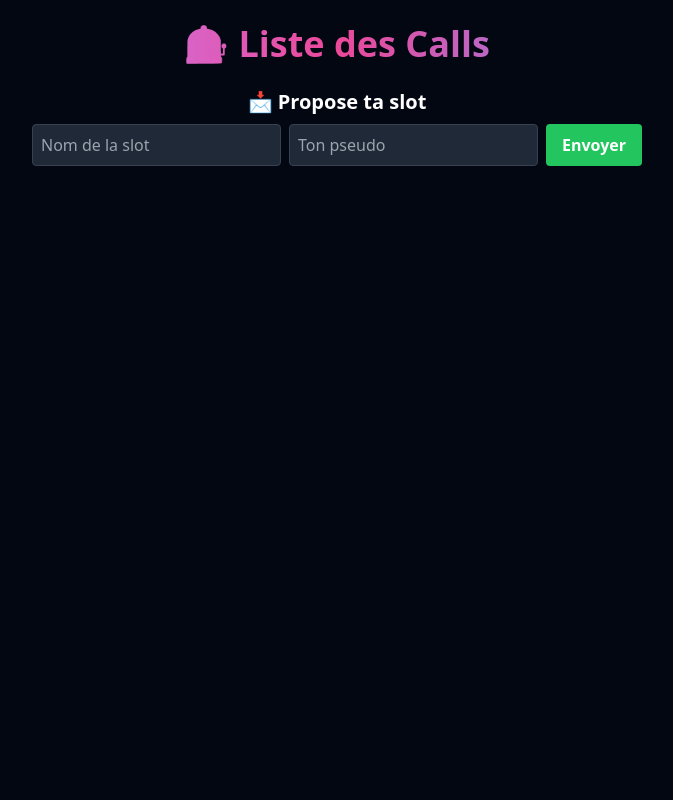
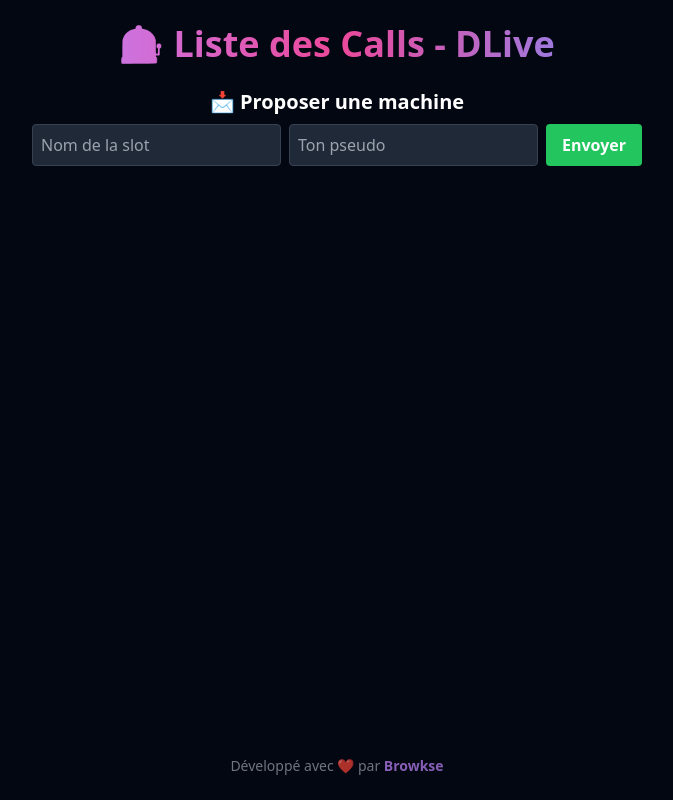
Before and after one commit to Corpse203/calls-bot, a website: page public/index.html in a window 1280 px wide. Shown: the whole page, without its empty margins (303-976 px from the left). Drawn offline with nearby package versions, Linux system fonts and the light colour scheme; no server answers.

Commit message:
Update index.html

```diff
--- a/public/index.html
+++ b/public/index.html
@@ -1,12 +1,14 @@
 <!DOCTYPE html>
 <html lang="fr">
 <head>
-  <meta charset="UTF-8">
+  <meta charset="UTF-8" />
   <meta name="viewport" content="width=device-width, initial-scale=1.0"/>
   <title>Calls Viewer</title>
   <script src="https://cdn.tailwindcss.com"></script>
   <style>
-    .fade-in { animation: fadeIn 0.5s ease-out; }
+    .fade-in {
+      animation: fadeIn 0.5s ease-out;
+    }
     .fade-out {
       opacity: 0;
       transform: translateX(40px);
@@ -18,15 +20,16 @@
     }
   </style>
 </head>
-<body class="bg-gray-950 text-white min-h-screen p-6 font-sans">
+<body class="flex flex-col justify-between min-h-screen bg-gray-950 text-white p-6 font-sans">
+
   <div class="max-w-2xl mx-auto text-center">
     <h1 class="text-4xl font-bold mb-6 text-transparent bg-clip-text bg-gradient-to-r from-purple-400 via-pink-500 to-indigo-400">
-      🎰 Liste des Calls
+      🎰 Liste des Calls - DLive
     </h1>
 
     <!-- 🎯 Formulaire PUBLIC -->
     <div id="viewerForm" class="mb-8">
-      <h2 class="text-xl font-bold mb-2">📩 Propose ta slot</h2>
+      <h2 class="text-xl font-bold mb-2">📩 Proposer une machine</h2>
       <form onsubmit="submitViewerCall(event)" class="flex flex-col md:flex-row gap-2 justify-center">
         <input id="slotInput" type="text" placeholder="Nom de la slot"
                class="p-2 rounded bg-gray-800 text-white border border-gray-700 focus:ring focus:ring-blue-500" required />
@@ -55,16 +58,18 @@
     <ul id="callList" class="space-y-4 mt-4"></ul>
   </div>
 
+  <!-- 👣 Footer personnalisé -->
+  <footer class="mt-16 text-center text-sm text-gray-400 hover:text-white transition-opacity opacity-70">
+    Développé avec ❤️ par <span class="text-purple-400 font-semibold">Browkse</span>
+  </footer>
+
   <script>
     let isAdmin = false;
-
     const callList = document.getElementById("callList");
 
     const evtSource = new EventSource("/events");
     evtSource.onmessage = function (event) {
       const data = JSON.parse(event.data);
-      isAdmin = data.admin ?? isAdmin;
-
       renderCalls(data.calls);
     };
 
@@ -80,7 +85,7 @@
 
         li.innerHTML = `
           <div class="text-left">
-            <p class="text-xl font-semibold">🎲 ${call.slot}</p>
+            <p class="text-xl font-semibold">🎰 ${call.slot}</p>
             <p class="text-sm text-gray-100">👤 ${call.user}</p>
           </div>
           ${isAdmin ? `
```
